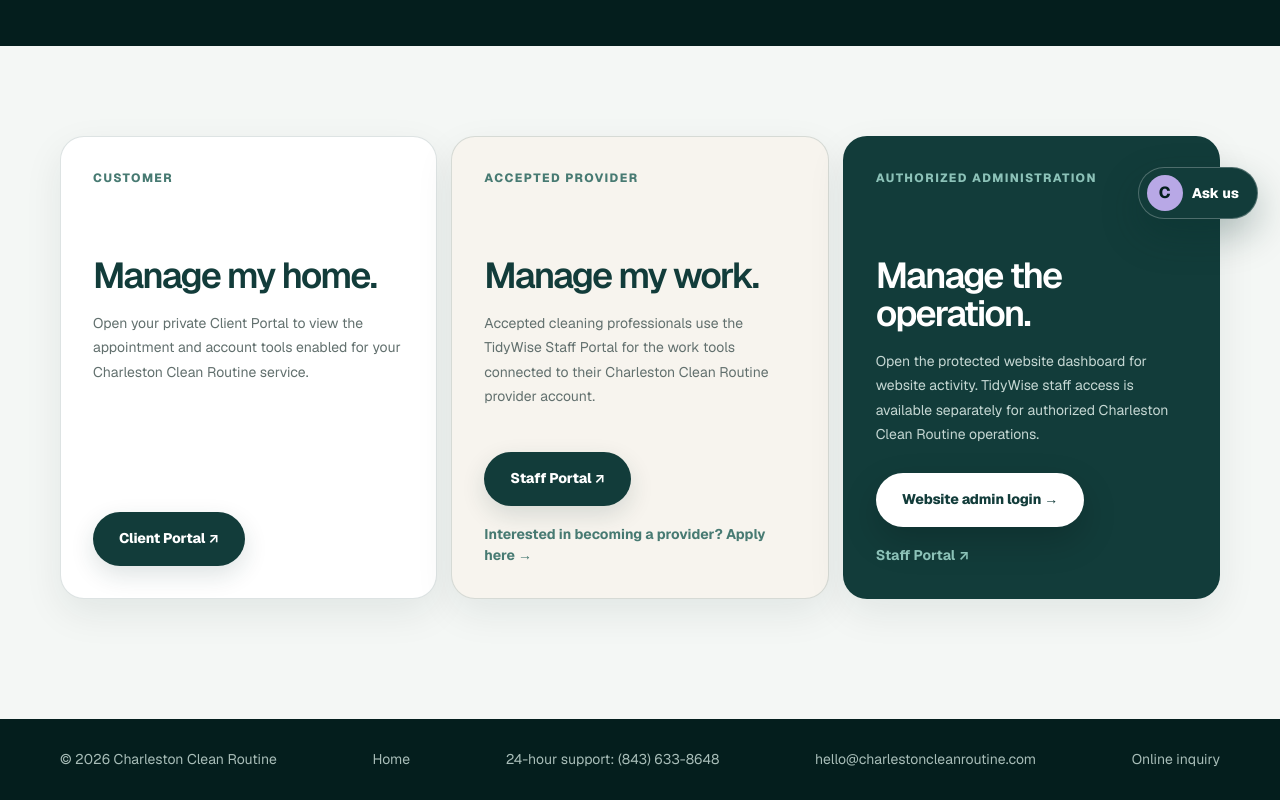
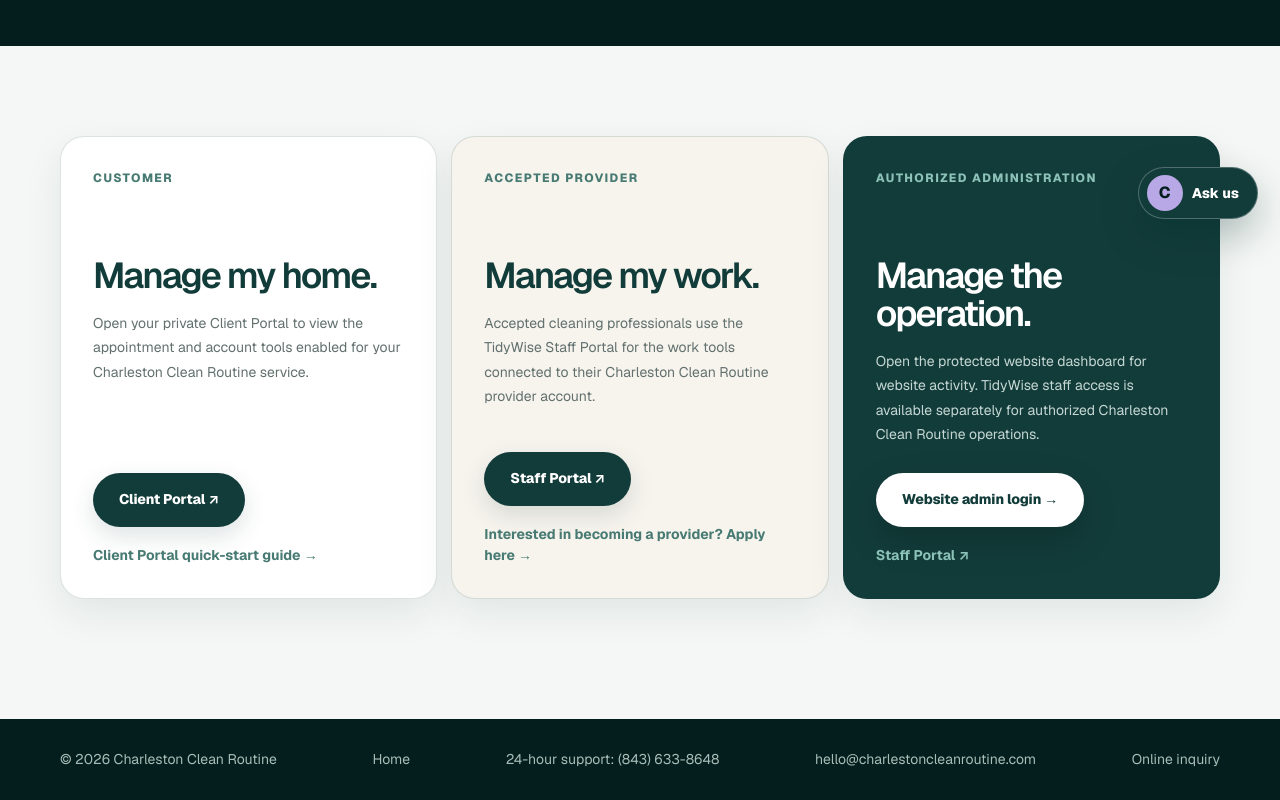
Before and after one commit to christophercompton843/charleston-clean-routine, a Next.js app: page /login in a window 1280 px wide. Shown: the part 559-1359 px from the top of the page. Built offline with nearby package versions, Linux system fonts and the light colour scheme.

Commit message:
Link client portal guide from account access page

```diff
--- a/app/login/page.tsx
+++ b/app/login/page.tsx
@@ -25,6 +25,7 @@
           <h2>Manage my home.</h2>
           <p>Open your private Client Portal to view the appointment and account tools enabled for your Charleston Clean Routine service.</p>
           <a className="button" href={customerLogin} target="_blank" rel="noreferrer">Client Portal ↗</a>
+          <a className="login-secondary" href="/client-portal-guide">Client Portal quick-start guide →</a>
         </article>
 
         <article>
```
